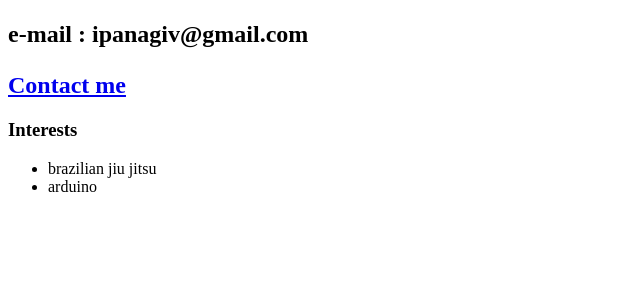
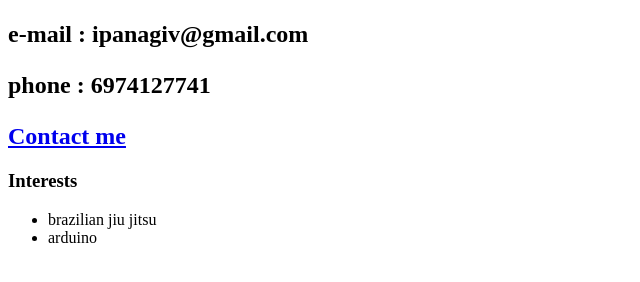
Before and after one commit to ipanagiv/ipanagiv.github.io, a plain HTML site: page index.html in a window 1280 px wide. Shown: the part 418-700 px from the top of the page, without its empty margins (0-640 px from the left). Drawn offline with Linux system fonts and the light colour scheme.

Commit message:
index.html

```diff
--- a/index.html
+++ b/index.html
@@ -17,6 +17,7 @@
 
 <h2>Giannis Panagiotakis<h2>
 <p>e-mail : ipanagiv@gmail.com</p>
+<p>phone :  6974127741 </p>
 
        <a href="#">Contact me</a>
 
```
